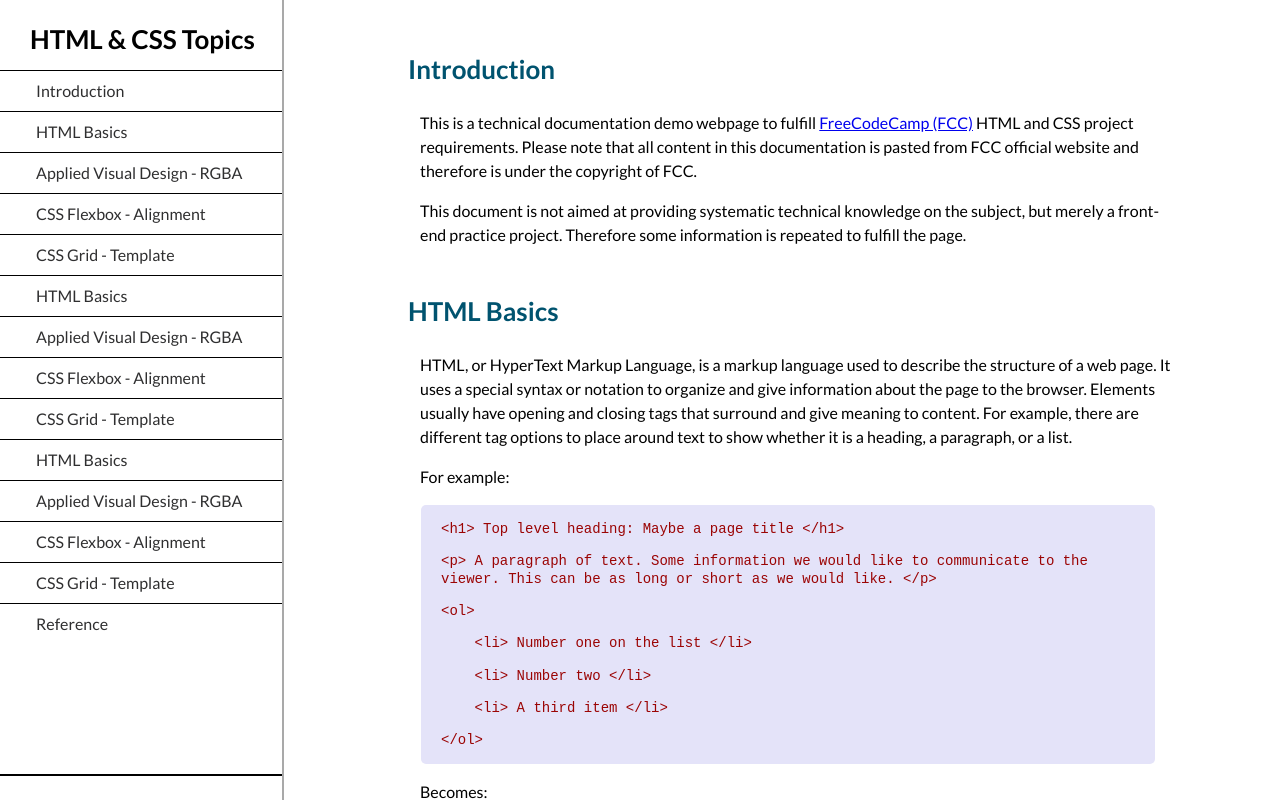
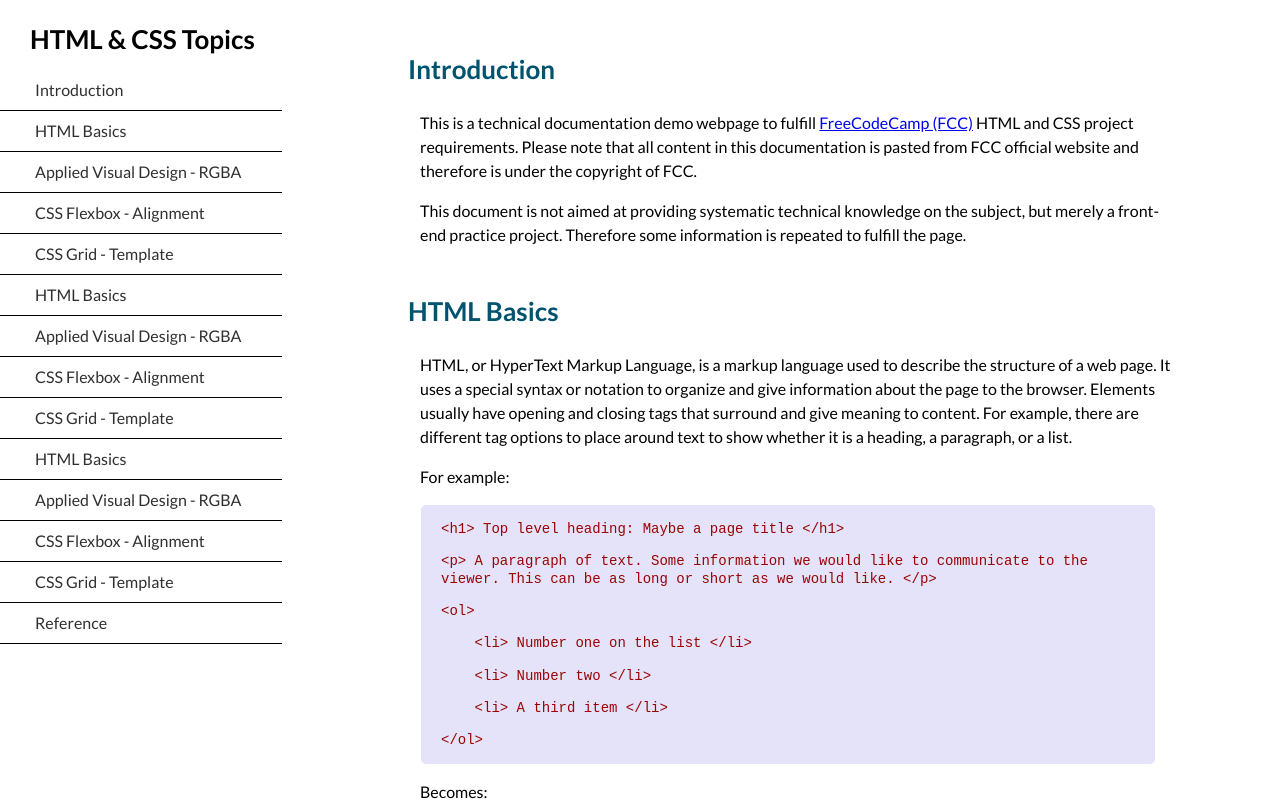
Before and after one commit to hannayang/technical_documentation, a plain HTML site: page index.html in a window 1280 px wide. Shown: the top 807 px of the page. Drawn offline with Linux system fonts and the light colour scheme.

Commit message:
responsive on big screens

```diff
--- a/style.css
+++ b/style.css
@@ -20,17 +20,14 @@ ul a {
 }
 nav ul {
   height: 205px;
-  border-top-width: 2px;
   overflow-x: hidden;
   overflow-y: auto;
-  border: 0 solid;
-  border-bottom-width: 2px;
+  border: none;
 }
 nav li {
   margin-left: -50px;
   width: 100%;
-  border: 1px solid;
-  border-bottom-width: 0;
+  border-bottom: 1px solid;
   padding: 8px;
   padding-left: 45px;
   list-style: none;
@@ -78,11 +75,11 @@ p {
   nav {
     position: fixed;
     width: 22vw;
+    max-width: 400px;
     min-width: 270px;
     height: 100%;
     top: 0;
     left: 0;
-    border-right: 2px solid darkgray;
   }
   nav ul {
     height: 88%;
@@ -101,6 +98,14 @@ p {
 @media (min-width: 1000px) {
   main {
   width: 60vw;
-  margin: 50px 0 0 400px;
+  max-width: 1500px;
+  margin: 50px 20px 0 400px;
   }
 }
+
+@media (min-width: 1650px) {
+  main {
+    width: 70vw;
+    margin-left: 500px;
+  }
+}
```
